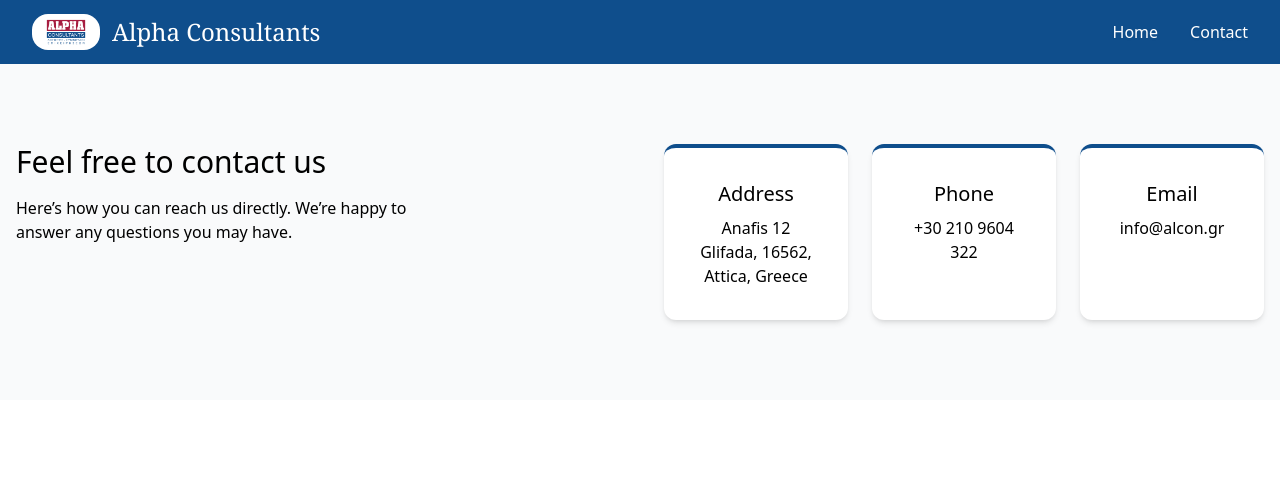
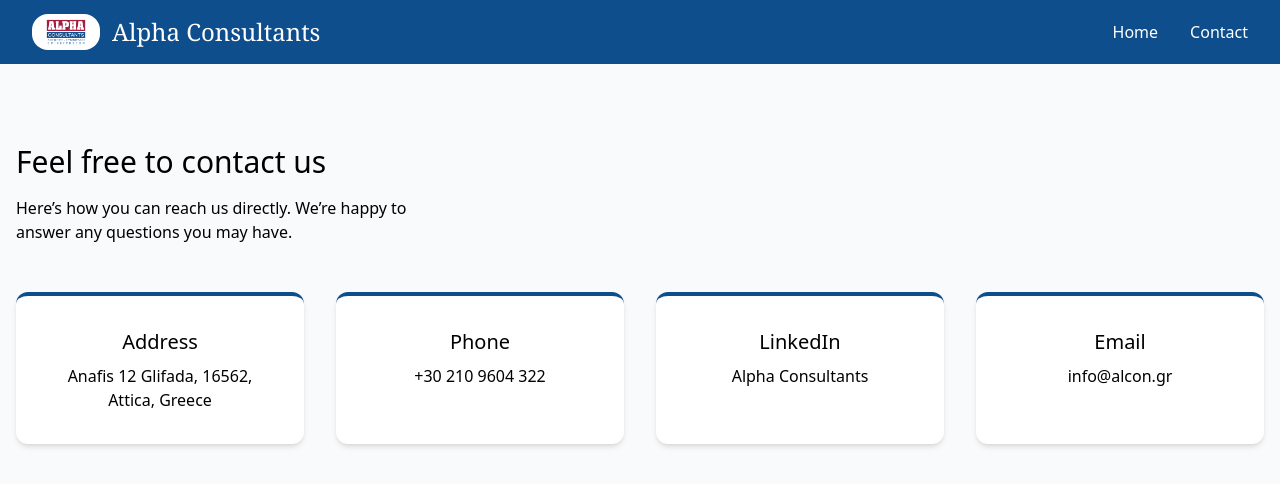
Before and after one commit to nobaigiobaitsi/accounting-site, a React (Vite) app: page /contact in a window 1280 px wide. Shown: the top 484 px of the page. Built offline with nearby package versions, Linux system fonts and the light colour scheme.

Commit message:
Modified the contact section and page to match the linkein and mail.

```diff
--- a/src/pages/ContactPage.jsx
+++ b/src/pages/ContactPage.jsx
@@ -21,7 +21,7 @@ export default function ContactPage() {
 
       {/* Contact Info Section */}
       <section id="contact" className="bg-gray-50 py-20 px-4">
-  <div className="max-w-7xl mx-auto md:grid md:grid-cols-2 gap-12 items-start">
+  <div className="max-w-7xl mx-auto md:grid md:grid-cols-1 gap-12 items-start">
     {/* Text Column */}
     <div className="text-center md:text-left mb-10 md:mb-0">
       <h2 className="text-3xl font-heading text-brand-dark mb-4">
@@ -33,14 +33,14 @@ export default function ContactPage() {
     </div>
 
     {/* Cards Column */}
-    <div className="grid sm:grid-cols-3 gap-6">
+    <div className="grid sm:grid-cols-4 gap-8 ">
       {/* Address Card */}
       <div
         className="bg-white p-8 rounded-xl shadow-md hover:shadow-xl transition duration-300 text-center border-t-4"
         style={{ borderTopColor: "#0F4E8C" }}
       >
-        <h3 className="text-xl font-heading text-brand-dark mb-2">Address</h3>
-        <p className="text-neutral-dark">
+        <h3 className="text-xl font-heading text-center text-brand-dark mb-2">Address</h3>
+        <p className="text-neutral-dark text-center">
           Anafis 12 Glifada, 16562, Attica, Greece
         </p>
       </div>
@@ -50,8 +50,21 @@ export default function ContactPage() {
         className="bg-white p-8 rounded-xl shadow-md hover:shadow-xl transition duration-300 text-center border-t-4"
         style={{ borderTopColor: "#0F4E8C" }}
       >
-        <h3 className="text-xl font-heading text-brand-dark mb-2">Phone</h3>
-        <p className="text-neutral-dark">+30 210 9604 322</p>
+        <h3 className="text-xl font-heading text-center text-brand-dark mb-2">Phone</h3>
+        <p className="text-neutral-dark text-center">+30 210 9604 322</p>
+      </div>
+
+      {/* LinkedIn */}
+      <div
+        className="bg-white p-8 rounded-xl shadow-md hover:shadow-xl transition duration-300 text-center border-t-4"
+        style={{ borderTopColor: "#0F4E8C" }}
+      >
+        <h3 className="text-xl font-heading text-center text-brand-dark mb-2">LinkedIn</h3>
+        <p className="text-neutral-dark text-center">
+          <a href="https://www.linkedin.com/company/accounting-alpha-consultants" className="hover:text-brand-dark font-medium">
+            Alpha Consultants
+          </a>
+        </p>
       </div>
 
       {/* Email Card */}
@@ -59,8 +72,12 @@ export default function ContactPage() {
         className="bg-white p-8 rounded-xl shadow-md hover:shadow-xl transition duration-300 text-center border-t-4"
         style={{ borderTopColor: "#0F4E8C" }}
       >
-        <h3 className="text-xl font-heading text-brand-dark mb-2">Email</h3>
-        <p className="text-neutral-dark">info@alcon.gr</p>
+        <h3 className="text-xl font-heading text-center text-brand-dark mb-2">Email</h3>
+        <p className="text-neutral-dark text-center">
+          <a href="mailto:info@alcon.gr" className="hover:text-brand-dark font-medium">
+            info@alcon.gr
+          </a>
+        </p>
       </div>
     </div>
   </div>
--- a/src/pages/HomePage.jsx
+++ b/src/pages/HomePage.jsx
@@ -89,7 +89,7 @@ export default function HomePage() {
     </p>
   </div>
 
-  <div className="max-w-7xl mx-auto grid md:grid-cols-3 gap-8">
+  <div className="max-w-7xl mx-auto grid md:grid-cols-4 gap-8">
     {/* Address Card */}
     <div className="bg-white p-8 rounded-xl shadow-md hover:shadow-xl transition duration-300 text-center border-t-4 border-brand" style={{ borderTopColor: '#0F4E8C' }}>
       <h3 className="text-xl font-heading text-brand-dark mb-2">Address</h3>
@@ -104,10 +104,19 @@ export default function HomePage() {
       <p className="text-neutral-dark">+30 210 9604 322</p>
     </div>
 
-    {/* LinkedIn / Email Card */}
+    {/* LinkedIn */}
     <div className="bg-white p-8 rounded-xl shadow-md hover:shadow-xl transition duration-300 text-center border-t-4 border-brand" style={{ borderTopColor: '#0F4E8C' }}>
       <h3 className="text-xl font-heading text-brand-dark mb-2">LinkedIn</h3>
-      <p className="text-neutral-dark">Alpha Consultants</p>
+      <a href="https://www.linkedin.com/company/accounting-alpha-consultants" className="text-neutral-dark hover:text-brand-dark font-medium">
+        Alpha Consultants
+      </a>
+    </div>
+    {/* Email Card */}
+    <div className="bg-white p-8 rounded-xl shadow-md hover:shadow-xl transition duration-300 text-center border-t-4 border-brand" style={{ borderTopColor: '#0F4E8C' }}>
+      <h3 className="text-xl font-heading text-brand-dark mb-2">Email</h3>
+      <a href="mailto:info@alcon.gr" className="text-neutral-dark hover:text-brand-dark font-medium">
+        info@alcon.gr
+      </a>
     </div>
   </div>
 </section>
```
